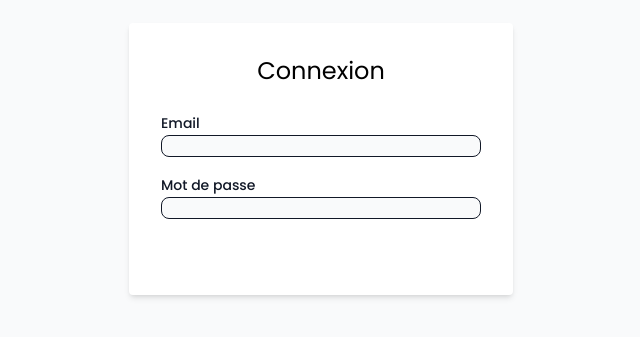
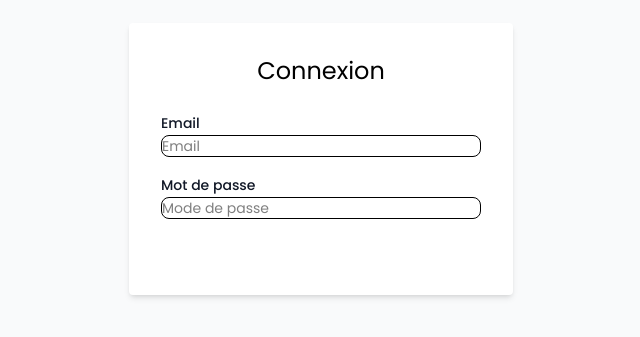
Before and after one commit to chikhaouiMohammed/casamoda-stock-web-app, a Next.js app: page /login in a window 1280 px wide. Shown: the part 241-578 px from the top of the page, without its empty margins (319-959 px from the left). Built offline with nearby package versions, Linux system fonts and the light colour scheme; no server answers.

Commit message:
Fixing input background color on login page

```diff
--- a/src/app/login/page.jsx
+++ b/src/app/login/page.jsx
@@ -37,6 +37,8 @@ export default function LoginPage() {
         <TextInput
           id="email"
           type="email"
+          placeholder='Email'
+          color='white'
           value={email}
           onChange={e => setEmail(e.target.value)}
           className="mb-4"
@@ -45,9 +47,12 @@ export default function LoginPage() {
         <TextInput
           id="password"
           type="password"
+          placeholder='Mode de passe'
+          color='white'
           value={password}
           onChange={e => setPassword(e.target.value)}
-          className="mb-6"
+          className="mb-6 bg-white"
+
         />
         <Button onClick={handleLogin} className="w-full">
           Se connecter
```
